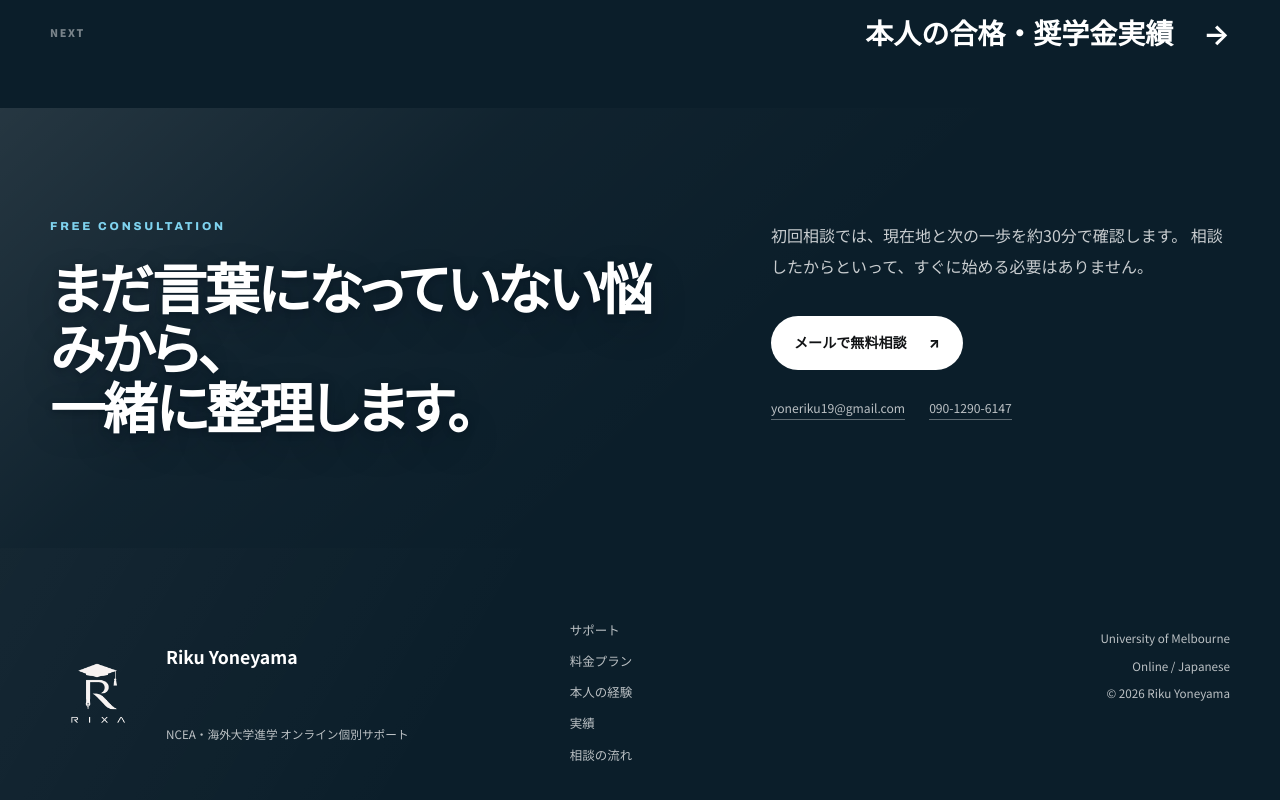
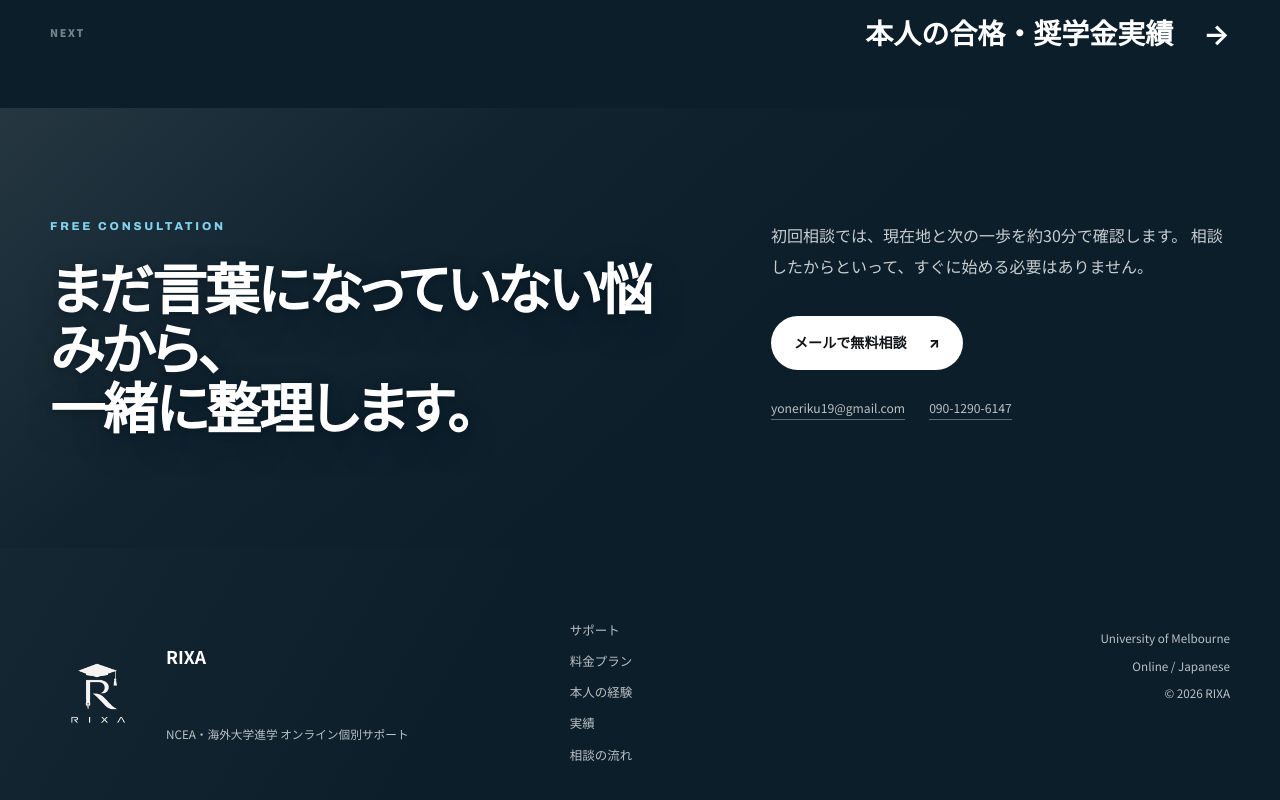
Before and after one commit to hourencaosote-cpu/riku-yoneyama-mentor, a Next.js app: page /story in a window 1280 px wide. Shown: the part 3029-3829 px from the top of the page. Built offline with nearby package versions, Linux system fonts and the light colour scheme.

Commit message:
Rename site brand to RIXA

```diff
--- a/app/_components/SiteChrome.tsx
+++ b/app/_components/SiteChrome.tsx
@@ -65,7 +65,7 @@ export function SiteFooter() {
       <div className="section-shell footer-grid">
         <div className="footer-brand">
           <BrandMark inverse />
-          <strong>Riku Yoneyama</strong>
+          <strong>RIXA</strong>
           <p>NCEA・海外大学進学 オンライン個別サポート</p>
         </div>
         <nav aria-label="フッターナビゲーション">
@@ -78,7 +78,7 @@ export function SiteFooter() {
         <div className="footer-meta">
           <p>University of Melbourne</p>
           <p>Online / Japanese</p>
-          <p>© {new Date().getFullYear()} Riku Yoneyama</p>
+          <p>© {new Date().getFullYear()} RIXA</p>
         </div>
       </div>
     </footer>
--- a/app/layout.tsx
+++ b/app/layout.tsx
@@ -5,7 +5,7 @@ import { MotionRuntime } from "./_components/MotionRuntime";
 import { SiteIntro } from "./_components/SiteIntro";
 import "./globals.css";
 
-const siteName = "米山 陸｜NCEA・海外大学進学 個別サポート";
+const siteName = "RIXA｜NCEA・海外大学進学 個別サポート";
 const description =
   "現役メルボルン大学生・米山陸による、NCEA学習、海外大学進学、留学生活のオンライン個別サポート。";
 const ogImageUrl = "/riku-yoneyama-profile-og.png";
@@ -29,6 +29,7 @@ export async function generateMetadata(): Promise<Metadata> {
     },
     description,
     keywords: [
+      "RIXA",
       "NCEA",
       "海外大学進学",
       "オンライン家庭教師",
--- a/package.json
+++ b/package.json
@@ -1,5 +1,5 @@
 {
-  "name": "site-creator-vinext-starter",
+  "name": "rixa",
   "version": "0.1.0",
   "private": true,
   "engines": {
```
Also changed, not shown: 2 other files (tests, documents, lock files or other folders).
